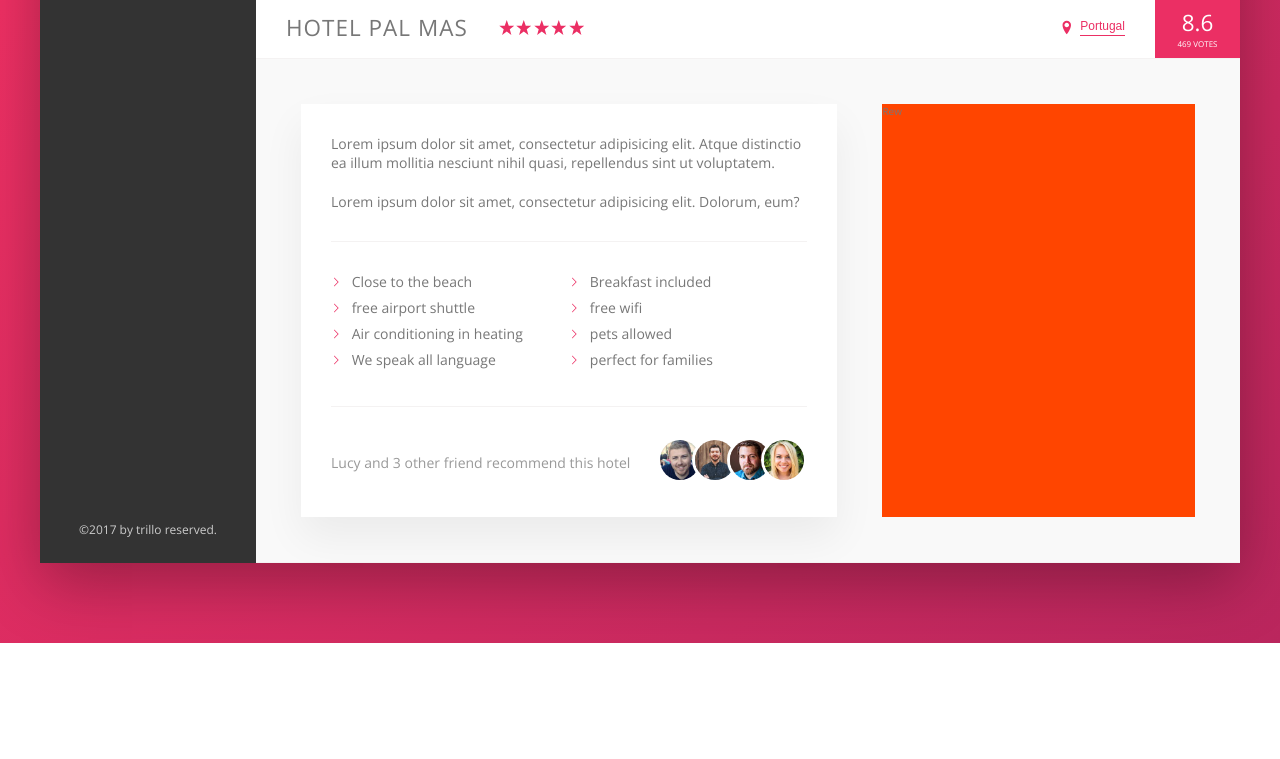
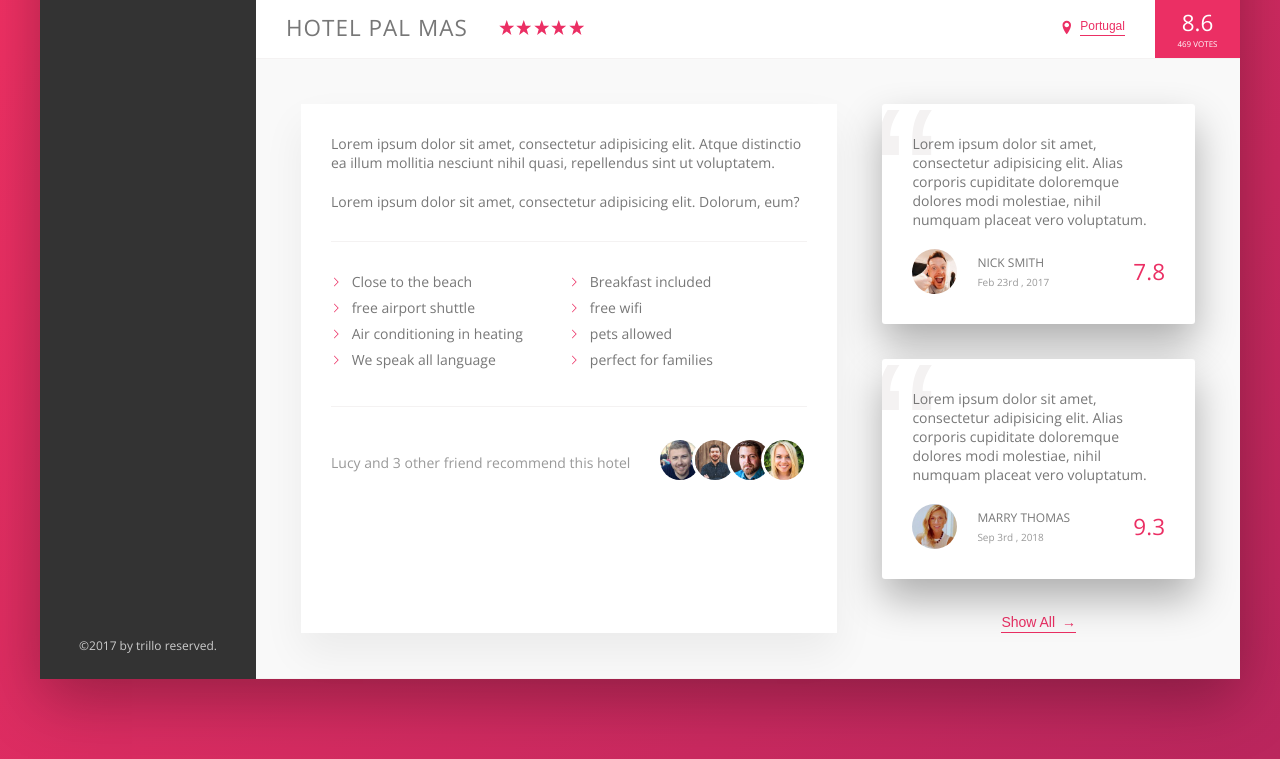
Before and after one commit to midnightgamer/Trillo, a website: page index.html in a window 1280 px wide. Shown: the part 538-1297 px from the top of the page. Before the commit the page ends 1181 px from the top, so only its background shows below. Drawn offline with nearby package versions, Linux system fonts and the light colour scheme.

Commit message:
user review added

```diff
--- a/index.html
+++ b/index.html
@@ -182,7 +182,33 @@
                         </div>
                     </div>
                     <div class="user-reviews">
-                            Rew
+                            <figure class="review">
+                                <blockquote class="review__text">
+                                    Lorem ipsum dolor sit amet, consectetur adipisicing elit. Alias corporis cupiditate doloremque dolores modi molestiae, nihil numquam placeat vero voluptatum.
+                                </blockquote>
+                                <figcaption class="review__user">
+                                    <img src="img/user-1.jpg" alt="" class="review__photo">
+                                    <div class="review__user-box">
+                                        <p class="review__user-name">Nick Smith</p>
+                                        <p class="review__user-date">Feb 23rd , 2017</p>
+                                    </div>
+                                    <div class="review__rating">7.8</div>
+                                </figcaption>
+                            </figure>
+                            <figure class="review">
+                                <blockquote class="review__text">
+                                    Lorem ipsum dolor sit amet, consectetur adipisicing elit. Alias corporis cupiditate doloremque dolores modi molestiae, nihil numquam placeat vero voluptatum.
+                                </blockquote>
+                                <figcaption class="review__user">
+                                    <img src="img/user-2.jpg" alt="" class="review__photo">
+                                    <div class="review__user-box">
+                                        <p class="review__user-name">Marry Thomas</p>
+                                        <p class="review__user-date">Sep 3rd , 2018</p>
+                                    </div>
+                                    <div class="review__rating">9.3</div>
+                                </figcaption>
+                            </figure>
+                            <button class="btn-inline">Show All <span>&rarr;</span></button>
                     </div>
                 </div>
             </main>
--- a/sass/_components.scss
+++ b/sass/_components.scss
@@ -1,54 +1,58 @@
-.logo{
+.logo {
     height: 3.25rem;
     margin-left: 2rem;
 }
 
 
-.search{
+.search {
     flex: 0 0 40%;
     display: flex;
     align-items: center;
     justify-content: center;
-    &__input{
+
+    &__input {
         font-family: inherit;
         font-size: inherit;
         background-color: var(--color-grey-light-2);
-        border:none;
+        border: none;
         color: inherit;
         padding: 1.4rem 2rem;
         border-radius: 10rem;
         width: 90%;
-        transition: all .2s ;
+        transition: all .2s;
         margin-right: -3.5rem;
 
-        &:focus{
+        &:focus {
             outline: none;
             width: 100%;
             background-color: var(--color-grey-light-3);
         }
 
-        &::-webkit-input-placeholder{
+        &::-webkit-input-placeholder {
             font-weight: 100;
             color: var(--color-grey-light-4);
 
         }
     }
-    &__input:focus + &__button{
+
+    &__input:focus + &__button {
         background-color: var(--color-grey-light-3);
     }
-    &__button{
+
+    &__button {
         border: none;
         background-color: var(--color-grey-light-2);
 
-        &:focus{
+        &:focus {
             outline: none;
         }
-        &:active{
+
+        &:active {
             transform: translateY(2px);
         }
     }
 
-    &__icon{
+    &__icon {
         height: 2rem;
         width: 2rem;
         fill: var(--color-grey-dark-3);
@@ -56,36 +60,36 @@
 }
 
 
-
-.user-nav{
+.user-nav {
 
     align-self: stretch;
     display: flex;
     align-items: center;
 
-    & > *{
+    & > * {
         padding: 0 2rem;
         cursor: pointer;
         height: 100%;
         display: flex;
         align-items: center;
 
-        &:hover{
+        &:hover {
             background-color: var(--color-grey-light-2);
         }
     }
-    &__icon-box{
+
+    &__icon-box {
         position: relative;
     }
 
-    &__icon{
+    &__icon {
         height: 2.25rem;
         width: 2.25rem;
         fill: var(--color-grey-dark-2);
 
     }
 
-    &__notification{
+    &__notification {
         display: flex;
         align-items: center;
         justify-content: center;
@@ -100,33 +104,37 @@
         right: 1rem;
     }
 
-    &__user{
+    &__user {
 
     }
-    &__user-photo{
+
+    &__user-photo {
         height: 3.75rem;
         border-radius: 50%;
         margin-right: 1rem;
     }
-    &__username{
+
+    &__username {
         text-transform: capitalize;
     }
 }
 
 
+.sidenav {
+    margin-top: 3.5rem;
 
-.sidenav{
-    margin-top: 3.5rem;
-    &__list{
+    &__list {
         list-style: none;
     }
-    &__item{
+
+    &__item {
         position: relative;
 
-        &:not(:last-child){
+        &:not(:last-child) {
             margin-bottom: .5rem;
         }
-        &::before{
+
+        &::before {
             content: "";
             display: block;
             position: absolute;
@@ -136,28 +144,29 @@
             width: 3px;
             background-color: var(--color-primary);
             transform: scaleY(0);
-            transition: transform .2s, width .4s cubic-bezier(1,0,0,1) .2s,background-color .1s;
+            transition: transform .2s, width .4s cubic-bezier(1, 0, 0, 1) .2s, background-color .1s;
         }
 
         &:hover::before,
-        &--active::before{
+        &--active::before {
             transform: scaleY(1);
             width: 100%;
 
         }
-        &:active::before{
+
+        &:active::before {
             background-color: var(--color-primary-light);
         }
     }
 
-    &__link{
+    &__link {
         &:link,
-        &:visited{
+        &:visited {
             text-decoration: none;
             color: var(--color-grey-light-1);
             text-transform: uppercase;
             display: block;
-            padding: 1.5rem 3rem ;
+            padding: 1.5rem 3rem;
             display: flex;
             align-items: center;
             z-index: 10;
@@ -165,9 +174,9 @@
         }
 
 
+    }
 
-    }
-    &__icon{
+    &__icon {
         width: 1.7rem;
         height: 1.7rem;
         margin-right: 2rem;
@@ -175,7 +184,7 @@
     }
 }
 
-.legal{
+.legal {
     font-size: 1.2rem;
     text-align: center;
     padding: 2.5rem;
@@ -183,51 +192,52 @@
 }
 
 
-
-
-
-.gallery{
+.gallery {
     display: flex;
 
-    &__photo{
+    &__photo {
         width: 100%;
         display: block;
     }
 }
 
 
+.overview {
+    display: flex;
+    border-bottom: 1px solid var(--color-grey-light-2);
+    align-items: center;
 
-
-.overview{
-    display: flex;
-    border-bottom:1px solid var(--color-grey-light-2);
-    align-items: center;
-    &__heading{
+    &__heading {
         font-size: 2.25rem;
         font-weight: 300;
         text-transform: uppercase;
         letter-spacing: 1px;
         padding: 1.5rem 3rem;
     }
-    &__stars{
+
+    &__stars {
         margin-right: auto;
         display: flex;
     }
+
     &__icon-star,
-    &__icon-location{
+    &__icon-location {
         width: 1.75rem;
         height: 1.7rem;
         fill: var(--color-primary);
     }
-    &__icon-location{
+
+    &__icon-location {
         margin-right: .5rem;
     }
-    &__location{
+
+    &__location {
         font-size: 1.2rem;
         display: flex;
         align-items: center;
     }
-    &__rating{
+
+    &__rating {
         background-color: var(--color-primary);
         margin-left: 3rem;
         color: #fff;
@@ -239,24 +249,26 @@
         justify-content: center;
         flex-direction: column;
         cursor: pointer;
-        transition: all .3s cubic-bezier(1,0,0,1) ;
+        transition: all .3s cubic-bezier(1, 0, 0, 1);
 
-        &:hover{
+        &:hover {
             padding: 0 5rem;
         }
     }
-    &__rating-count{
+
+    &__rating-count {
         font-size: .8rem;
         text-transform: uppercase;
     }
-    &__rating-average{
+
+    &__rating-average {
         font-size: 2.25rem;
         font-weight: 100;
     }
 }
 
 
-.btn-inline{
+.btn-inline {
     border: none;
     color: var(--color-primary);
     font-size: inherit;
@@ -266,20 +278,28 @@
     background-color: transparent;
     cursor: pointer;
     transition: all .2s;
-    &:hover{
+
+    & span{
+        margin-left: .3rem;
+        transition: margin-left .2s;
+    }
+
+    &:hover {
         color: var(--color-grey-dark-1);
+
+        span{
+            margin-left: .8rem;
+        }
     }
 }
 
 
- .paragraph:not(:last-of-type){
+.paragraph:not(:last-of-type) {
     margin-bottom: 2rem;
 }
 
 
-
-
- .list{
+.list {
     list-style: none;
     margin: 3rem 0;
     padding: 3rem 0;
@@ -290,11 +310,11 @@
     flex-wrap: wrap;
 
 
-     &__item{
+    &__item {
         flex: 0 0 50%;
         margin-bottom: .7rem;
 
-         &::before{
+        &::before {
             content: "";
             //background-image: url("../img/chevron-thin-right.svg");
             display: inline-block;
@@ -303,37 +323,99 @@
             margin-right: .7rem;
             background-color: var(--color-primary);
             -webkit-mask-image: url("../img/chevron-thin-right.svg");
-             -webkit-mask-size:cover ;
+            -webkit-mask-size: cover;
             mask-image: url("../img/chevron-thin-right.svg");
-             mask-size:cover ;
+            mask-size: cover;
         }
     }
 }
 
 
-
- .recommend{
+.recommend {
     font-size: 1.4rem;
     display: flex;
     color: var(--color-grey-dark-3);
     align-items: center;
 
-     &__count{
+    &__count {
         margin-right: auto;
     }
-     &__friends{
+
+    &__friends {
 
     }
 
-     &__photo{
+    &__photo {
         height: 4rem;
         width: 4rem;
         border-radius: 50%;
         border: 3px solid #fff;
         box-sizing: content-box;
 
-         &:not(:last-child){
+        &:not(:last-child) {
             margin-right: -1.5rem;
         }
     }
 }
+
+
+.review {
+    background-color: #fff;
+    box-shadow: 0 2rem 4rem rgba(0, 0, 0, 0.3);
+    padding: 3rem;
+    margin-bottom: 3.5rem;
+    position: relative;
+    overflow: hidden;
+    border-radius: 3px;
+    &::before{
+        content: "\201C";
+        position: absolute;
+        top: -2.5rem;
+        left: -1rem;
+        line-height: 1;
+        font-size: 20rem;
+        color: var(--color-grey-light-2);
+        font-family: sans-serif;
+        z-index: 1;
+    }
+
+    &__text {
+        margin-bottom: 2rem;
+        z-index: 111;
+        position: relative;
+    }
+
+    &__user {
+        display: flex;
+        align-items: center;
+    }
+
+    &__photo {
+        width: 4.5rem;
+        height: 4.5rem;
+        border-radius: 50%;
+    }
+
+    &__user-box {
+        margin-left: 2rem;
+    }
+
+    &__user-name {
+        font-size: 1.2rem;
+        text-transform: uppercase;
+        font-weight: 400;
+        margin-bottom: .4rem;
+    }
+
+    &__user-date {
+        font-size: 1rem;
+        color: var(--color-grey-dark-3);
+    }
+
+    &__rating {
+        margin-left: auto;
+        font-size: 2.25rem;
+        font-weight: 100;
+        color: var(--color-primary);
+    }
+}
--- a/sass/_layouts.scss
+++ b/sass/_layouts.scss
@@ -43,6 +43,7 @@
     padding: 4.5rem;
     background-color: var(--color-grey-light-1);
     border-bottom: 1px solid var(--color-grey-light-2);
+    font-size: 1.4rem;
 }
 
 
@@ -52,10 +53,11 @@
     margin-right: 4.5rem;
     box-shadow: 0 2rem 4rem rgba(0,0,0,.06);
     padding: 3rem;
-    font-size: 1.4rem;
 }
 
 .user-reviews{
-    background-color: orangered;
     flex: 1;
+    display: flex;
+    flex-direction: column;
+    align-items: center;
 }
```
Also changed, not shown: css/style.css. Lines whose indentation alone changed are shown as unchanged.
